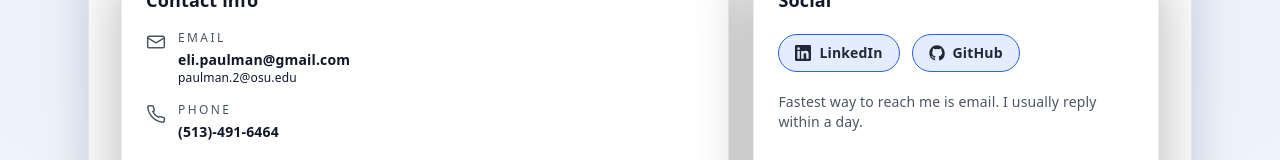
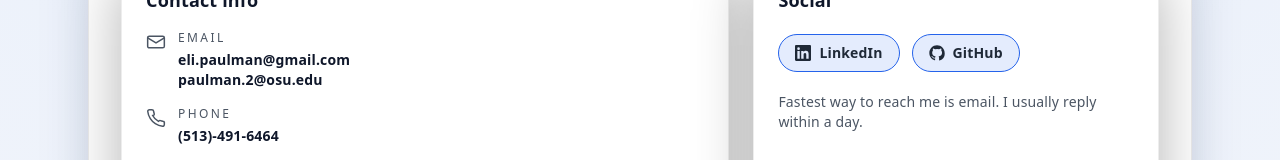
Before and after one commit to elipaulman/elipaulman-github.io, a Next.js app in the folder next-portfolio/: page / in a window 1280 px wide. Shown: the part 7438-7598 px from the top of the page. Built offline with nearby package versions, Linux system fonts and the light colour scheme.

Commit message:
Update email link style in ContactSection
Changed the school email link to use a bolder font and removed the muted text color for improved visibility and emphasis.

```diff
--- a/next-portfolio/src/components/ContactSection.tsx
+++ b/next-portfolio/src/components/ContactSection.tsx
@@ -40,7 +40,7 @@ export function ContactSection() {
                     </Link>
                     <Link
                       href={`mailto:${personal.schoolEmail}`}
-                      className="block text-xs text-[var(--muted)] hover:text-[var(--accent)]"
+                      className="block font-semibold hover:text-[var(--accent)]"
                     >
                       {personal.schoolEmail}
                     </Link>
```
